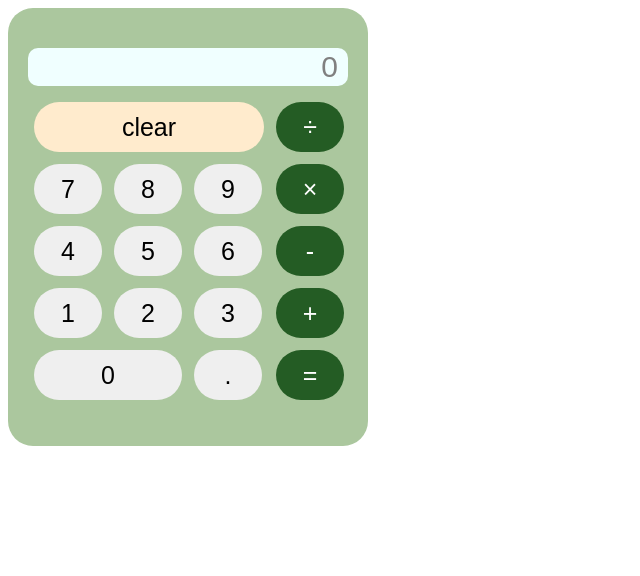
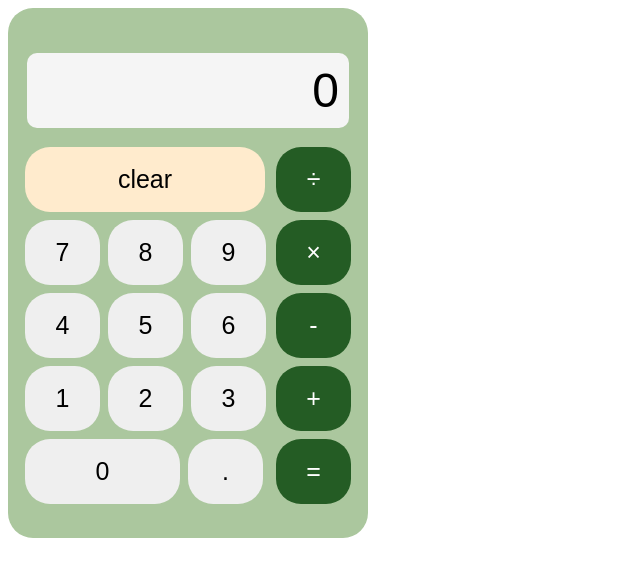
Before and after one commit to hannliao/calculator, a plain HTML site: page index.html in a window 1280 px wide. Shown: the whole page, without its empty margins (0-640 px from the left). Drawn offline with Linux system fonts and the light colour scheme.

Commit message:
Enlarge buttons

```diff
--- a/style.css
+++ b/style.css
@@ -3,20 +3,22 @@
     flex-direction: column;
     box-sizing: border-box;
     width: 360px;
+
     background-color: rgb(171, 199, 158);
     font-size: 30px;
     font-family: Arial, Helvetica, sans-serif;
-    padding: 40px 20px;
+    padding: 30px 13px;
     border-radius: 25px;
 }
 
 #display {
-    background-color: azure;
+    background-color: whitesmoke;
     border-radius: 10px;
-    color: grey;
+    color: black;
+    font-size: 48px;
     text-align: end;
-    padding: 2px 10px;
-    margin-bottom: 10px;
+    padding: 10px;
+    margin: 15px 6px;
 }
 
 .main {
@@ -25,12 +27,12 @@
 }
 
 button {
-    width: 68px;
-    height: 50px;
+    width: 75px;
+    height: 65px;
     font-size: 25px;
     border: none;
-    border-radius: 30px;
-    margin: 6px;
+    border-radius: 25px;
+    margin: 4px;
 }
 
 .notops {
@@ -40,7 +42,7 @@ button {
 
 #clear {
     background-color: blanchedalmond;
-    width: 230px;
+    width: 240px;
 }
 
 #clear:hover {
@@ -50,7 +52,6 @@ button {
 .numbers {
     display: flex;
     flex-wrap: wrap;
-    flex: 1;
 }
 
 .number:hover {
@@ -58,7 +59,7 @@ button {
 }
 
 #zero {
-    width: 148px;
+    width: 155px;
 }
 
 .operators {
```
